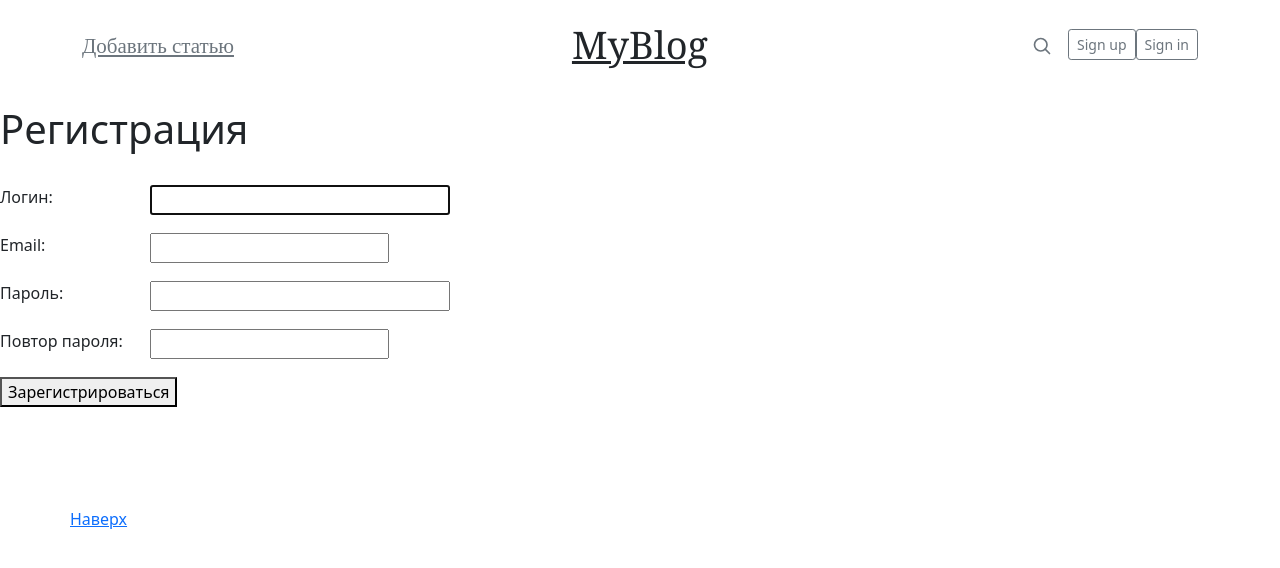
After one commit to vova865/django_blog, a Django app: page /register in a window 1280 px wide. The commit adds this page. Shown: the top 568 px of the page. Run offline with Django 3.2, Linux system fonts and the light colour scheme.

Commit message:
Add register

```diff
--- a/blog/forms.py
+++ b/blog/forms.py
@@ -1,4 +1,6 @@
 from django import forms
+from django.contrib.auth.forms import UserCreationForm
+from django.contrib.auth.models import User
 from django.core.exceptions import ValidationError
 
 from .models import Article
@@ -23,5 +25,15 @@ class AddPostForm(forms.ModelForm):
         title = self.cleaned_data['title']
         if len(title) > 50:
             raise ValidationError('Длина превышает 50 символов')
+        return title
 
-        return title
+
+class RegisterUserForm(UserCreationForm):
+    username = forms.CharField(label='Логин', widget=forms.TextInput(attrs={'class': 'form-input'}))
+    email = forms.EmailField(label='Email', widget=forms.EmailInput(attrs={'class': 'forms-input'}))
+    password1 = forms.CharField(label='Пароль', widget=forms.TextInput(attrs={'class': 'form-input'}))
+    password2 = forms.CharField(label='Повтор пароля', widget=forms.TextInput(attrs={'class': 'forms-input'}))
+
+    class Meta:
+        model = User
+        fields = ('username', 'email', 'password1', 'password2')
--- a/blog/templates/blog/base.html
+++ b/blog/templates/blog/base.html
@@ -31,7 +31,8 @@
             <a class="link-secondary" href="{% url 'search_results' %}" aria-label="Search">
               <svg xmlns="http://www.w3.org/2000/svg" width="20" height="20" fill="none" stroke="currentColor" stroke-linecap="round" stroke-linejoin="round" stroke-width="2" class="mx-3" role="img" viewBox="0 0 24 24"><title>Search</title><circle cx="10.5" cy="10.5" r="7.5"/><path d="M21 21l-5.2-5.2"/></svg>
             </a>
-            <a class="btn btn-sm btn-outline-secondary" href="{% url 'login' %}">Sign up</a>
+            <a class="btn btn-sm btn-outline-secondary" href="{% url 'register' %}">Sign up</a>
+            <a class="btn btn-sm btn-outline-secondary" href="{% url 'login' %}">Sign in</a>
           </div>
         </div>
           <div class="container">
--- /dev/null
+++ b/blog/templates/blog/register.html
@@ -0,0 +1,20 @@
+{% extends 'blog/base.html' %}
+
+{% block head %}
+<title>{{ title }}</title>
+{% endblock %}
+
+{% block body %}
+<h1>Регистрация</h1><br>
+
+<form method="post">
+    {% csrf_token %}
+
+    {% for f in form %}
+        <p><label class="form-label" for="{{ f.id_for_label }}">{{f.label}}: </label>{{ f }}</p>
+        <div class="form-error">{{ f.errors }}</div>
+    {% endfor %}
+
+    <button type="submit">Зарегистрироваться</button>
+</form>
+{% endblock %}
--- a/blog/urls.py
+++ b/blog/urls.py
@@ -5,6 +5,7 @@ from . import views
 urlpatterns = [
     path('', views.HomePage.as_view(), name='home_page'),
     path('about/', views.about, name='about_page'),
+    path('register', views.RegisterUser.as_view(), name='register'),
     path('login/', views.login, name='login'),
     path('search/', views.search, name='search_results'),
     path('post/<slug:post_slug>/', views.ShowPost.as_view(), name='post'),
--- a/blog/views.py
+++ b/blog/views.py
@@ -4,7 +4,7 @@ from django.urls import reverse_lazy
 from django.views.generic import CreateView, ListView, DetailView
 from django.contrib.auth.mixins import LoginRequiredMixin
 
-from .forms import AddPostForm
+from .forms import AddPostForm, RegisterUserForm
 from .models import Article, Category
 
 
@@ -72,7 +72,18 @@ class AddPage(LoginRequiredMixin, CreateView):
 
 
 def login(request):
-    return HttpResponse('<h1>Авторизация</h1>')
+    return HttpResponse('<h1>Войти</h1>')
+
+
+class RegisterUser(CreateView):
+    form_class = RegisterUserForm
+    template_name = 'blog/register.html'
+    success_url = reverse_lazy('home_page')
+
+    def get_context_data(self, objects_list=None, **kwargs):
+        context = super().get_context_data(**kwargs)
+        context['title'] = 'Регистрация'
+        return context
 
 
 def search(request):
```
Also changed, not shown: blog/models.py (+4 -4 lines).
